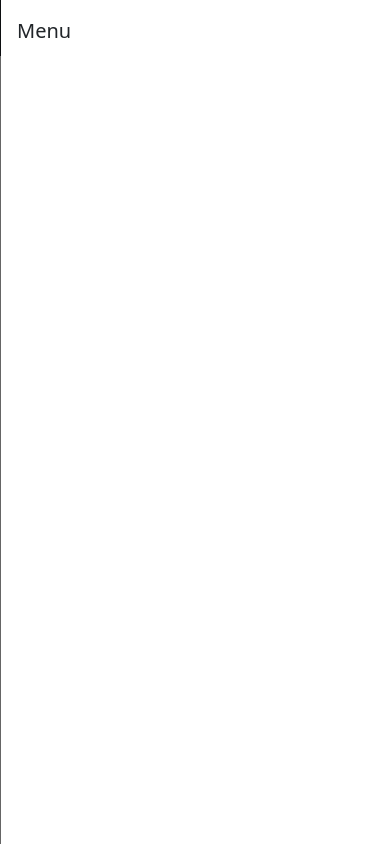
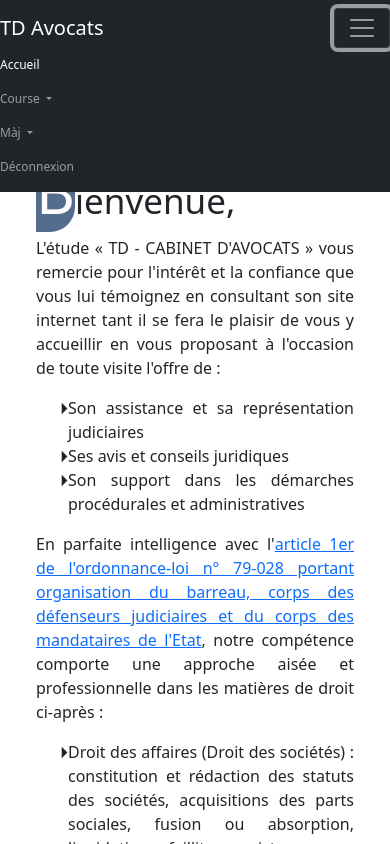
Before and after one commit to Kasamba5i/tdavocats, a plain HTML site: page index.html in a window 390 px wide. Both pictures are taken after a click on the button "Toggle navigation". Shown: the top 844 px of the page. Drawn offline with nearby package versions, Linux system fonts and the light colour scheme; a script that the page names is missing.

Commit message:
Update index.html

```diff
--- a/index.html
+++ b/index.html
@@ -181,17 +181,11 @@
         </nav>
         -->
         <nav class="navbar navbar-expand-lg navbar-dark bg-dark fixed-top" aria-label="Offcanvas navbar large">
-            <div class="container-fluid">
             <a class="navbar-brand" href="#" translate="no">TD Avocats</a>
-                <button class="navbar-toggler" type="button" data-bs-toggle="offcanvas" data-bs-target="#offcanvasNavbar2" aria-controls="offcanvasNavbar2" aria-label="Toggle navigation">
+            <button class="navbar-toggler" type="button" data-bs-toggle="collapse" data-bs-target="#offcanvasNavbar" aria-controls="offcanvasNavbar" aria-expanded="false" aria-label="Toggle navigation">
                 <span class="navbar-toggler-icon"></span>
             </button>
-                <div class="offcanvas offcanvas-end text-bg-dark" tabindex="-1" id="offcanvasNavbar2" aria-labelledby="offcanvasNavbar2Label">
-                    <div class="offcanvas-header">
-                        <h5 class="offcanvas-title" id="offcanvasNavbar2Label">Menu</h5>
-                        <button type="button" class="btn-close btn-close-white" data-bs-dismiss="offcanvas" aria-label="Close"></button>
-                    </div>
-                    <div class="offcanvas-body">
+            <div class="collapse navbar-collapse" tabindex="-1" id="offcanvasNavbar" aria-labelledby="offcanvasNavbar2Label">
                 <ul class="navbar-nav justify-content-end flex-grow-1 pe-3">
                     <li class="nav-item">
                         <a class="nav-link active" href="./">Accueil</a>
@@ -217,8 +211,6 @@
                         <a class="nav-link" id="btn_se_deconnecter">Déconnexion</a>
                     </li>
                 </ul>
-                    </div>
-                </div>
             </div>
         </nav>
 
```
Lines whose indentation alone changed are shown as unchanged.
